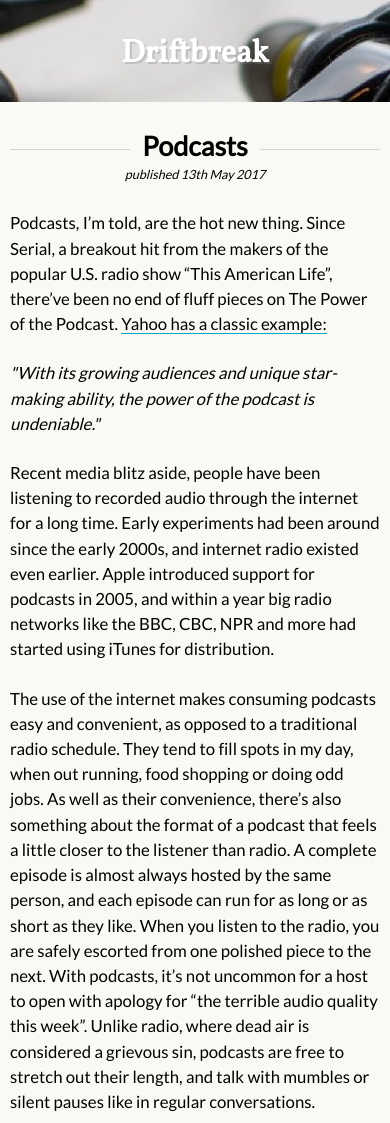
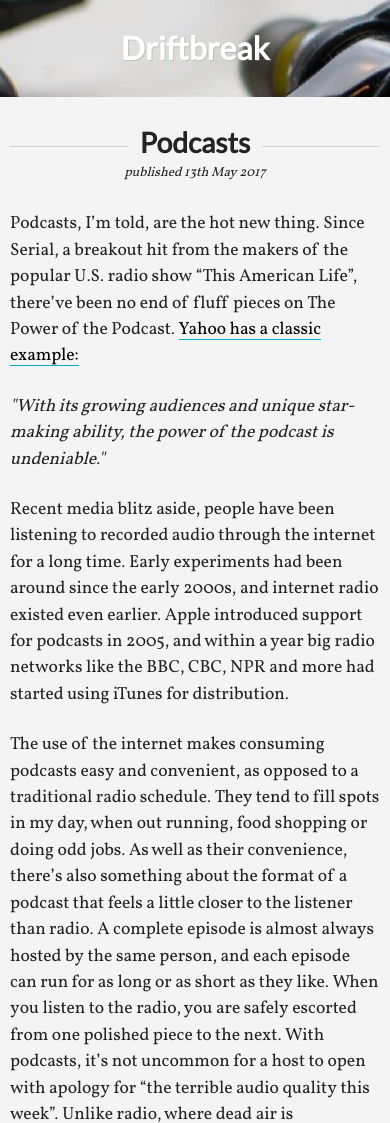
Before and after one commit to driftbreak/driftbreak.com, a plain HTML site: page podcasts/index.html in a window 390 px wide. Shown: the top 1123 px of the page. Drawn offline with Linux system fonts and the light colour scheme.

Commit message:
Fixed spelling error in podcasts page, updated style css to switch fonts and tweak colors

```diff
--- a/podcasts/index.html
+++ b/podcasts/index.html
@@ -61,7 +61,7 @@
 				<h4><a id="Reply_Allhttpsgimletmediacomshowreplyall_43"></a><a href="https://gimletmedia.com/show/reply-all/">Reply All</a></h4>
 				<p><em>“Reply All is a show about the internet and trained rats, time travel, celebrity dogs, lovelorn phone scammers, angry flower children, workplace iguanas, and more.”</em><br></p>
 				<img class="inline-image" src="images/rap.jpg" alt="podcast logo">
-				<p>As the description suggests, this is show that’s hard to pin down. Hosted by a duo, Alex and PJ, they find excellent, unusual and remarkable stories, often occurring through or because of technology. But most of the time it’s not a show about tech, but about people, weird events and unusual situations. Situations like strangers constantly arrive a couple’s house because of a flaw in GPS data, the hosts taking calls from anyone, about anything, for 48 hours straight, or the origin of a meme that became the centre of political controversy. Reply All is frequently off the wall, weird and delightful. Their music and editing is also excellent. I hear a lot about tech day to day, but a bit like Black Mirror, Reply All often shows the effects of technology in a unique and interesting way.</p>
+				<p>As the description suggests, this is show that’s hard to pin down. Hosted by a duo, Alex and PJ, they find excellent, unusual and remarkable stories, often occurring through or because of technology. But most of the time it’s not a show about tech, but about people, weird events and unusual situations. Situations like strangers constantly arriving at a couple’s house because of a flaw in GPS data, the hosts taking calls from anyone, about anything, for 48 hours straight, or the origin of a meme that became the centre of political controversy. Reply All is frequently off the wall, weird and delightful. Their music and editing is also excellent. I hear a lot about tech day to day, but a bit like the TV show Black Mirror, Reply All often shows the effects of technology in a unique and interesting way.</p>
 				<p>You could begin with the first episode, as it presents a good idea of what you’re in for. But most episodes are self-contained. Some random highlights are “Silence and Respect” about public shaming, “@ISIS” about terrorism and social media, and “Zardulu” - the rats are not what they seem.</p>
 				<h4><a id="Embeddedhttpwwwnprorgpodcasts510311embedded_48"></a><a href="http://www.npr.org/podcasts/510311/embedded">Embedded</a></h4>
 				<p><em>“Hosted by Kelly McEvers, Embedded takes a story from the news and goes deep.”</em><br></p>
@@ -82,7 +82,7 @@
 				<p>Overall, podcasts can create unique, vibrant experiences, whatever their audience, so I wouldn’t dismiss them without giving them a chance. But if you were to feel some compulsion to “keep up” or “listen to everything” - well, sometimes on a drive, I’ll take out my earbuds, switch off the radio, and just listen to the wind, the traffic and the silence. I recommend it.</p>
 
 				<br>
-				<p><em>This post was edited on the 14th March 2017, to add images and clean up some formatting and word choices.</em></p>
+				<p><em>This post was edited on the 14th March 2017 and 17th November 2017, to add images, clean up some formatting, fix some spelling errors and improve a few word choices.</em></p>
 			</div>
 
 			<footer>
--- a/style.css
+++ b/style.css
@@ -12,7 +12,7 @@
 /* Main Header - Phone */
 @media all and (max-width: 420px) {
 	.site-header {
-		font-size: 1em;
+		font-size: 1.5em;
 		background: no-repeat center url("images/header/wall-phone.jpg") black;
 	}
 }
@@ -36,11 +36,11 @@
 /* Layout & style header */
 .site-header {
 	color: white;
-	font-family: Vollkorn, Georgia, serif;
+	font-family: Lato, Arial, sans-serif;
 	padding-bottom: .6em;
 	padding-top: .6em;
 	text-align: center;
-	text-shadow: 2px 2px rgba(128, 128, 128, 0.3);
+	text-shadow: 1px 1px rgba(128, 128, 128, 0.3);
 }
 
 .site-header a {
@@ -81,17 +81,18 @@ img {
 
 /* Remove edge of page margin */
 body {
-	background-color: #faf9f4;
+	background-color: #f4f4f4;
 	margin: 0px;
+	color: #232323;
 }
 
 /* Layout & style body */
 .content {
-	font-family: Lato, Arial, sans-serif;
+	font-family: Vollkorn, Georgia, serif;
 	margin: auto;
 	max-width: 720px;
 	padding: 10px;
-	font-size: 1.05em;
+	font-size: 1.1em;
 	line-height: 1.5em;
 }
 
@@ -115,6 +116,7 @@ body {
 
 /* Post heading text effect */
 .post-header h2 {
+	font-family: Lato, Arial, sans-serif;
 	font-size: 1.6em;
 	font-weight: bold;
 	overflow: hidden;
```
